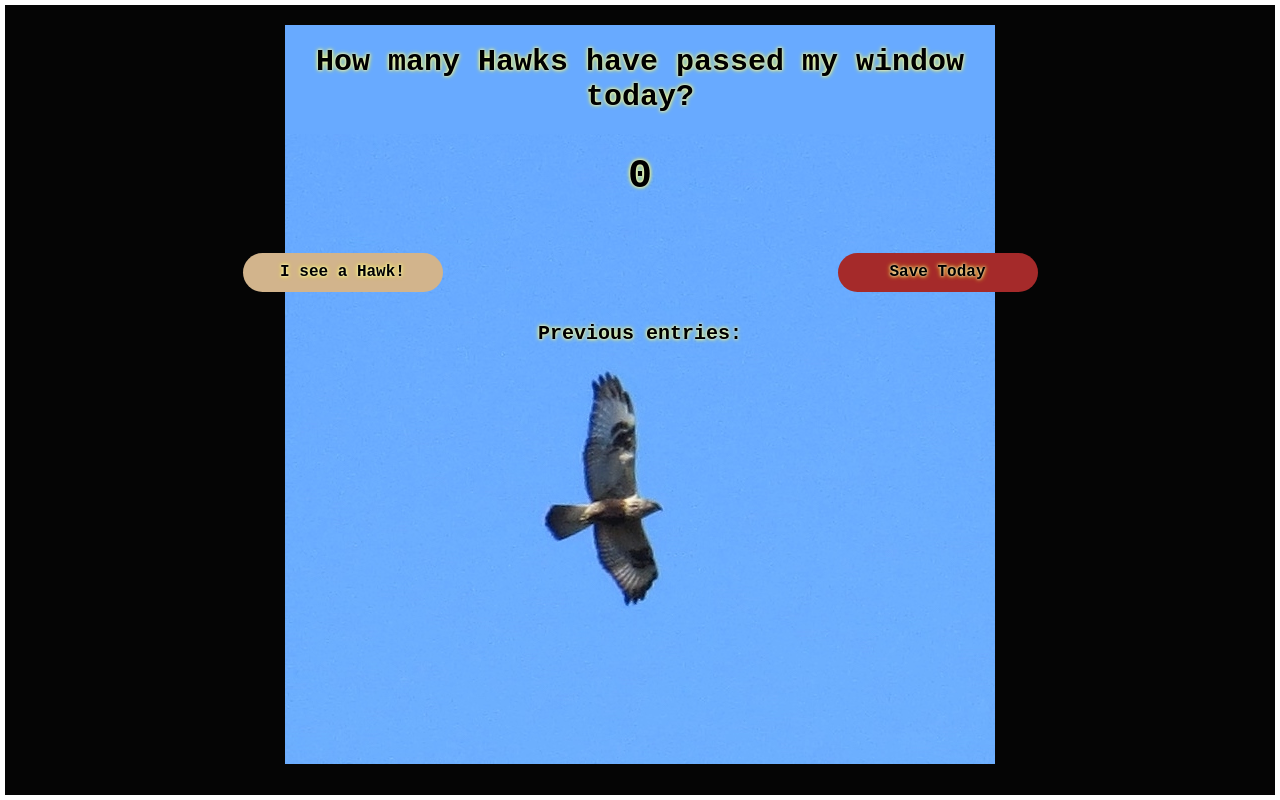
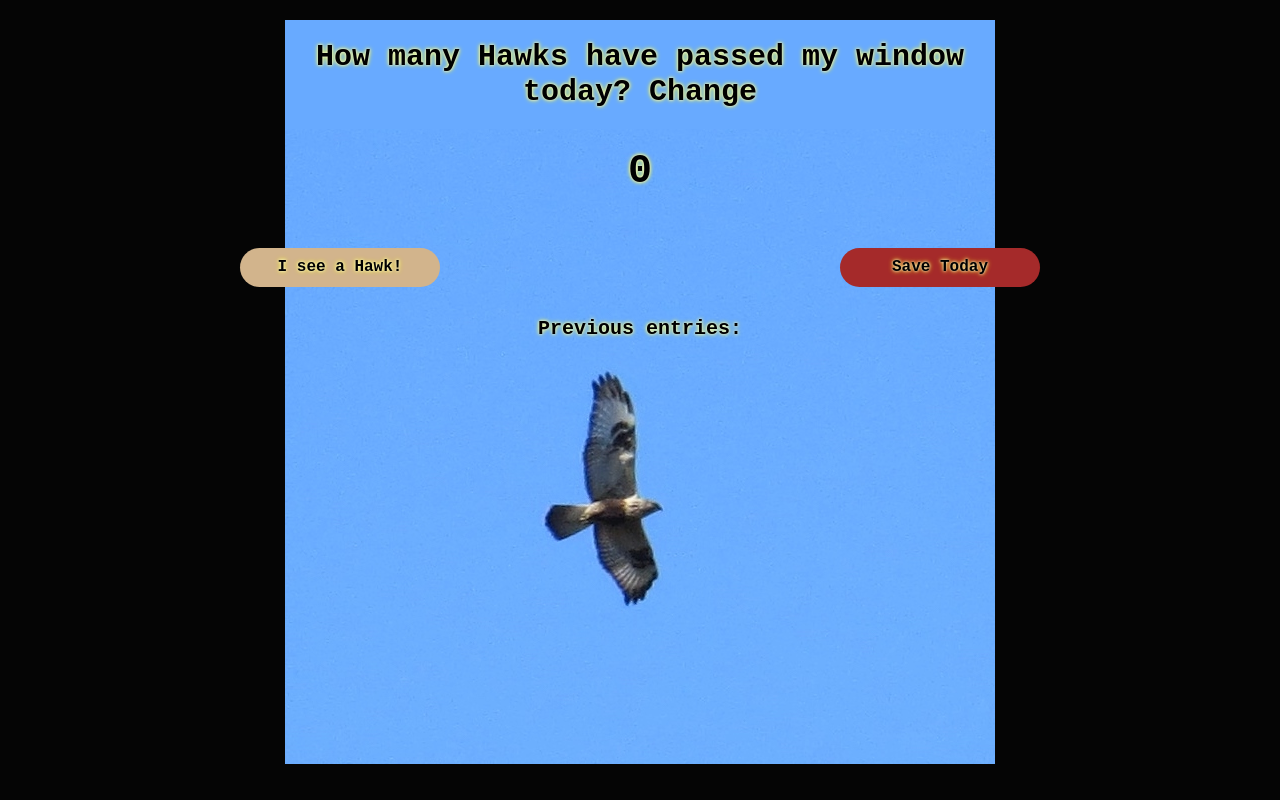
Before and after one commit to justdreambig/hawk-counter, a plain HTML site: page index.html in a window 1280 px wide. Drawn offline with nearby package versions, Linux system fonts and the light colour scheme.

Commit message:
more CSS - just learning

```diff
--- a/index.css
+++ b/index.css
@@ -8,7 +8,7 @@ body {
     background-position:center center;
     background-attachment:fixed;
     background-color: #050505; /*#68aaff*/
-    border: 5px solid white;
+    /* border: 5px solid white; */
 }
 
 #hero {
@@ -28,7 +28,7 @@ h1 {
     /* border: 5px solid rgb(243, 247, 243); */
     padding: 20px;
     margin: auto;
-    background-color: #68aaff; /*#68aaff*/
+     background-color: #68aaff; /* #68aaff */
 }
 
 h2 {
--- a/index.html
+++ b/index.html
@@ -4,7 +4,7 @@
     </head>
     <body>
         <div id="hero">
-            <h1>How many Hawks have passed my window today?</h1>
+            <h1>How many Hawks have passed my window today? Change</h1>
             <h2 id="count-el">0</h2>
             <div id="two-buttons">
             <button id="increment-btn" onclick="increment()">I see a Hawk!</button>
```
